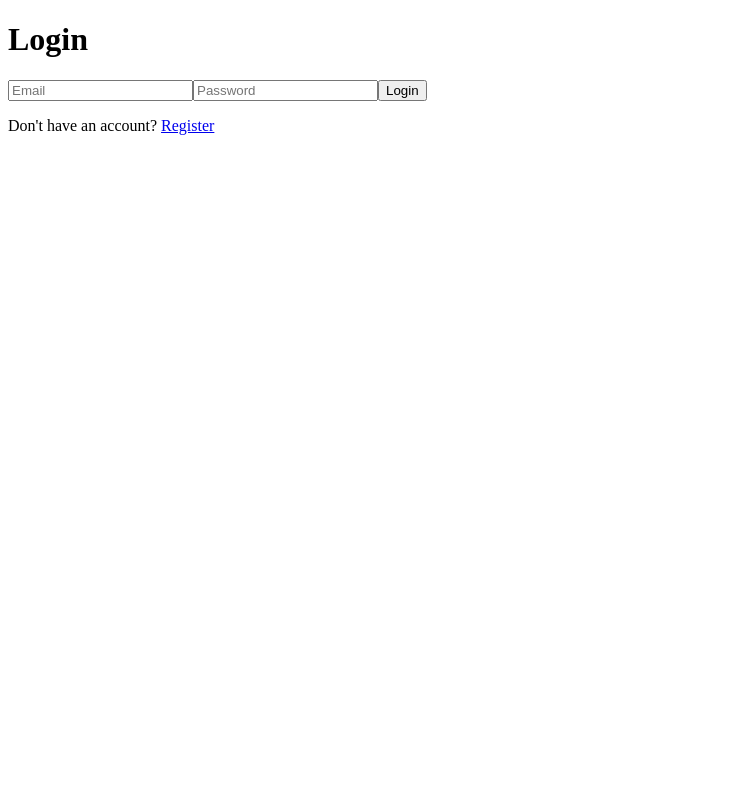
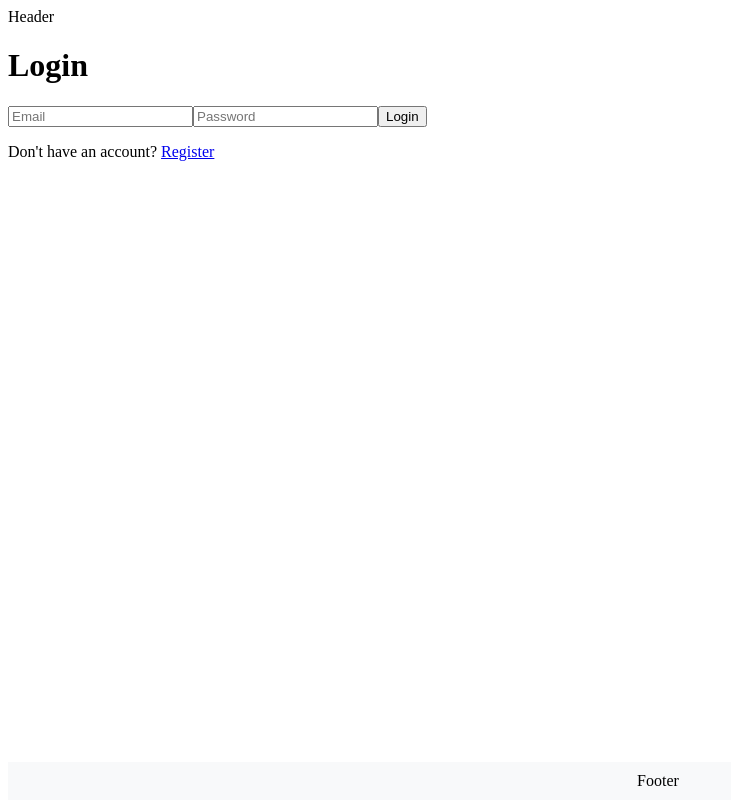
Before and after one commit to daudi44/tfg_peakspace_frontend, a Vue app: page /login in a window 1280 px wide. Shown: the whole page, without its empty margins (0-731 px from the left). Built offline with nearby package versions, Linux system fonts and the light colour scheme.

Commit message:
footer and header added empty

```diff
--- a/src/App.vue
+++ b/src/App.vue
@@ -1,3 +1,10 @@
 <template>
+  <Header />
   <router-view />
+  <Footer />
 </template>
+
+<script setup>
+import Header from './components/Header.vue'
+import Footer from './components/Footer.vue'
+</script>
--- /dev/null
+++ b/src/components/Footer.vue
@@ -0,0 +1,5 @@
+<template>
+    <div style="position: fixed; bottom: 0; width: 100%; background-color: #f8f9fa; padding: 10px; text-align: center;">
+        Footer
+    </div>
+</template>
--- /dev/null
+++ b/src/components/Header.vue
@@ -0,0 +1,3 @@
+<template>
+    Header
+</template>
```
